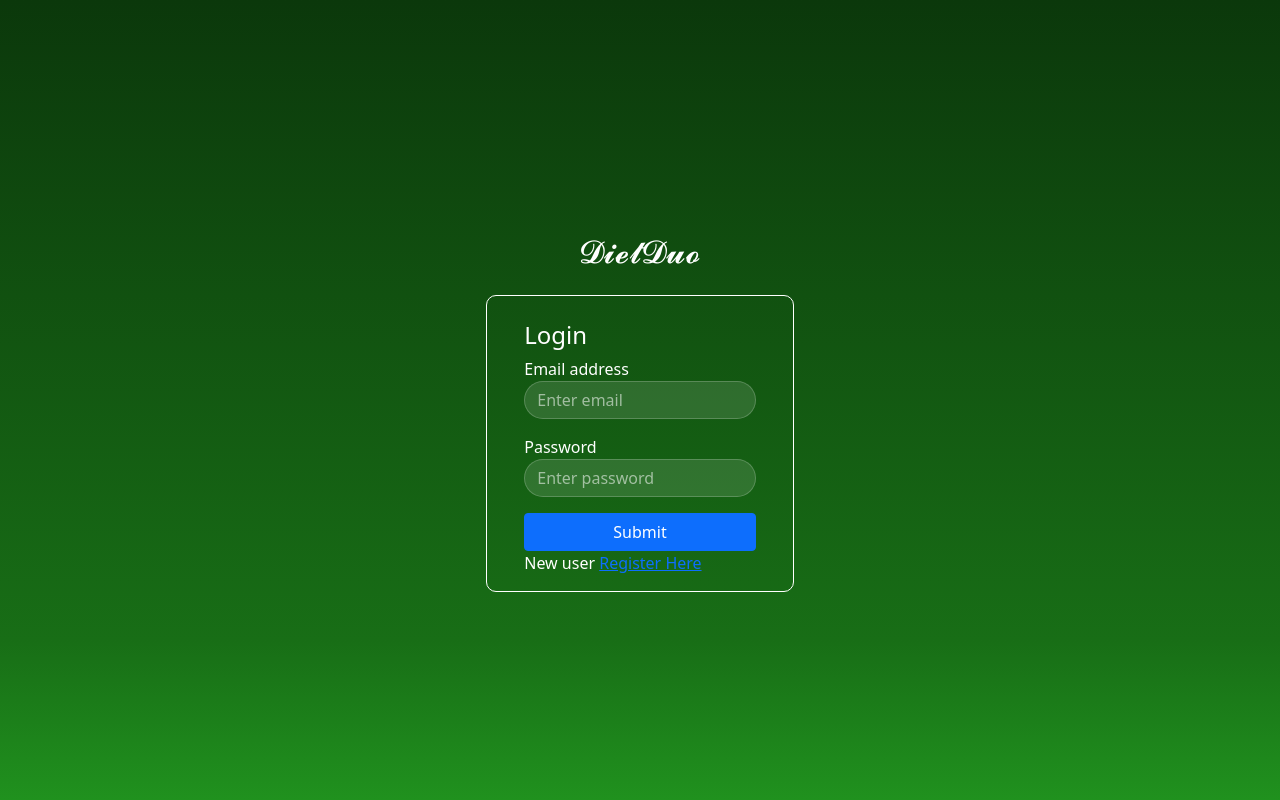
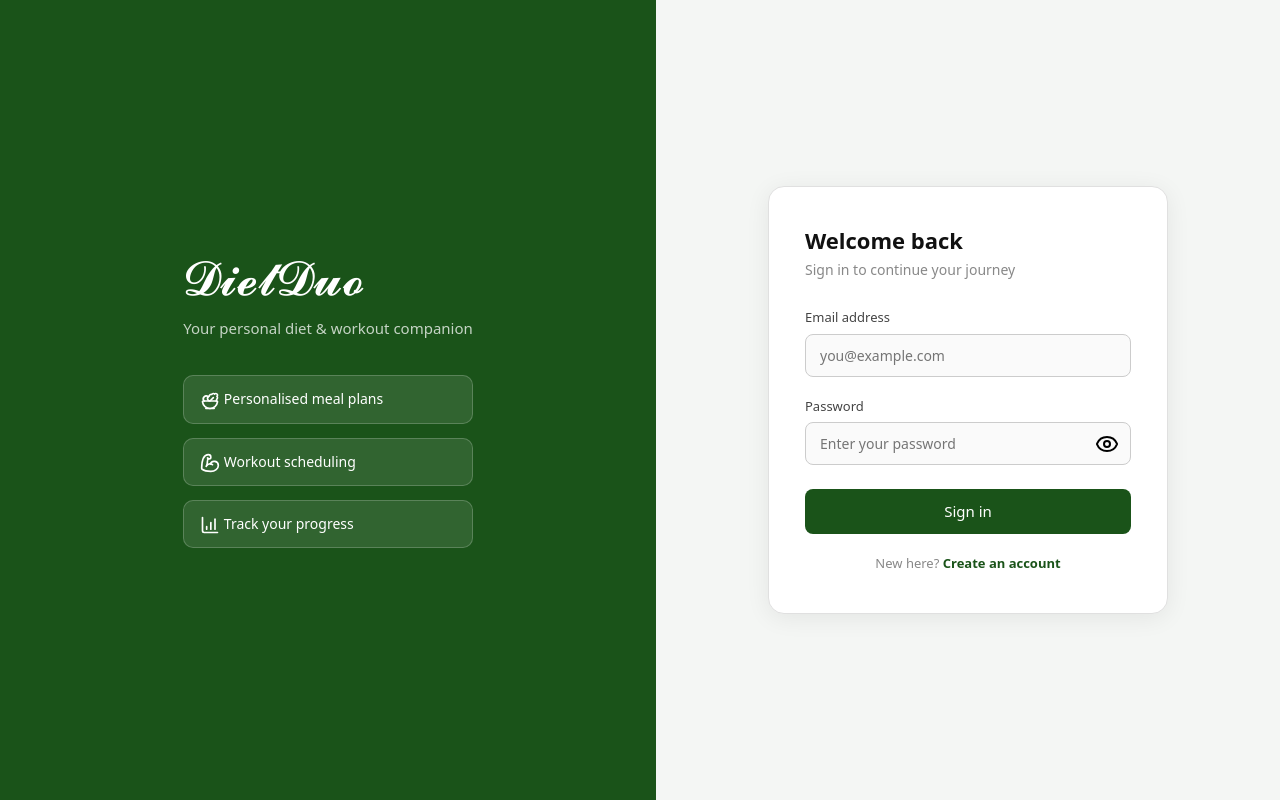
Before and after one commit to harshdharmashya/DietDuo, a React (Vite) app: page /login in a window 1280 px wide. Built offline with nearby package versions, Linux system fonts and the light colour scheme; no server answers.

Commit message:
Login and register page UI enhancement

```diff
--- a/package.json
+++ b/package.json
@@ -30,6 +30,7 @@
     "firebase": "^10.12.4",
     "framer-motion": "^11.3.2",
     "framer-motion-3d": "^11.2.0",
+    "lucide-react": "^1.21.0",
     "react": "^18.3.1",
     "react-dom": "^18.3.1",
     "react-notifications": "^1.7.4",
--- a/src/CSS/login.css
+++ b/src/CSS/login.css
@@ -1,48 +1,226 @@
+/* ── Layout ── */
 .login-section {
-    background: linear-gradient(#0b380b 0%, #186e16 80%, #20911e 100%);
-    /* background-color: #1A5319; */
-    padding: 2%;
-    min-height: 100vh;
-    max-height: auto;
-    width: 100%;
-    display: flex;
-    flex-direction: column;
-    justify-content: center;
-    align-items: center;
-}
-.head-DietDuo{
-    display: block;
-    margin: 2% auto;
-    width: auto;
-}
-.form {
-    width: 25%;
-    border: 1px solid white;
-    padding: 2% 3% 0% 3%;
-    border-radius: 10px;
+  display: flex;
+  min-height: 100vh;
+  background: #f4f6f4;
 }
 
-.center {
-    display: block;
-    margin: auto;
+/* ── Left panel ── */
+.login-left {
+  flex: 1;
+  background: #1A5319;
+  display: flex;
+  align-items: center;
+  justify-content: center;
+  padding: 48px 40px;
 }
 
-.profile {
-    padding: 2% 3% 1% 3%;
-
+.login-left-content {
+  max-width: 340px;
 }
 
-@media only screen and (min-width: 768px) and (max-width: 1024px) {}
+.login-brand {
+  font-size: 3rem;
+  color: #fff;
+  margin: 0 0 12px;
+  line-height: 1.1;
+}
 
+.login-tagline {
+  font-size: 15px;
+  color: rgba(255, 255, 255, 0.75);
+  margin: 0 0 36px;
+  line-height: 1.5;
+}
+
+.login-features {
+  display: flex;
+  flex-direction: column;
+  gap: 14px;
+}
+
+.login-feature-item {
+  background: rgba(255, 255, 255, 0.1);
+  border: 0.5px solid rgba(255, 255, 255, 0.2);
+  border-radius: 10px;
+  padding: 12px 16px;
+  color: #fff;
+  font-size: 14px;
+  font-weight: 500;
+}
+
+/* ── Right panel ── */
+.login-right {
+  flex: 1;
+  display: flex;
+  align-items: center;
+  justify-content: center;
+  padding: 48px 24px;
+}
+
+.login-card {
+  background: #fff;
+  border-radius: 16px;
+  border: 0.5px solid #e0e0e0;
+  padding: 40px 36px;
+  width: 100%;
+  max-width: 400px;
+  box-shadow: 0 4px 24px rgba(0, 0, 0, 0.07);
+}
+
+/* ── Headings ── */
+.login-title {
+  font-size: 22px;
+  font-weight: 600;
+  color: #111;
+  margin: 0 0 6px;
+}
+
+.login-subtitle {
+  font-size: 14px;
+  color: #888;
+  margin: 0 0 28px;
+}
+
+/* ── Form ── */
+.login-form {
+  display: flex;
+  flex-direction: column;
+  gap: 20px;
+}
+
+.login-field {
+  display: flex;
+  flex-direction: column;
+  gap: 6px;
+}
+
+.login-label {
+  font-size: 13px;
+  font-weight: 500;
+  color: #444;
+}
+
+.login-input {
+  width: 100%;
+  padding: 10px 14px;
+  border-radius: 8px;
+  border: 0.5px solid #ccc;
+  font-size: 14px;
+  color: #111;
+  background: #fafafa;
+  box-sizing: border-box;
+  outline: none;
+  transition: border-color 0.15s;
+}
+
+.login-input:focus {
+  border-color: #1A5319;
+  background: #fff;
+}
+
+/* ── Password toggle ── */
+.login-input-wrap {
+  position: relative;
+}
+
+.login-input-wrap .login-input {
+  padding-right: 42px;
+}
+
+.login-eye {
+  position: absolute;
+  right: 12px;
+  top: 50%;
+  transform: translateY(-50%);
+  background: none;
+  border: none;
+  cursor: pointer;
+  font-size: 16px;
+  padding: 0;
+  line-height: 1;
+}
+
+/* ── Submit button ── */
+.login-btn {
+  width: 100%;
+  padding: 11px;
+  border-radius: 8px;
+  border: none;
+  background: #1A5319;
+  color: #fff;
+  font-size: 15px;
+  font-weight: 500;
+  cursor: pointer;
+  transition: opacity 0.15s;
+  margin-top: 4px;
+}
+
+.login-btn:hover {
+  opacity: 0.88;
+}
+
+/* ── Register link ── */
+.login-register {
+  text-align: center;
+  font-size: 13px;
+  color: #888;
+  margin: 0;
+}
+
+.login-register a {
+  color: #1A5319;
+  font-weight: 600;
+  text-decoration: none;
+}
+
+.login-register a:hover {
+  text-decoration: underline;
+}
+
+/* ── Responsive ── */
 @media (max-width: 767px) {
-    .form {
-        width: 80%;
-    }
-    .head-DietDuo{
-        margin: 12% auto;
-        font-size: 42px;
-    }
-    .login{
-        margin: 3% 0%;
+  .login-section {
+    flex-direction: column;
+  }
+
+  .login-left {
+    padding: 36px 24px;
+  }
+
+  .login-brand {
+    font-size: 2.2rem;
+  }
+
+  .login-features {
+    display: none;
+  }
+
+  .login-card {
+    padding: 28px 20px;
+    border-radius: 12px;
+    box-shadow: none;
+    border: none;
+    background: transparent;
+  }
+}
+/* ── Name row (Register only) ── */
+.login-name-row {
+    display: flex;
+    gap: 12px;
+}
+
+.login-name-row .login-field {
+    flex: 1;
+}
+
+@media (max-width: 480px) {
+    .login-name-row {
+        flex-direction: column;
+        gap: 20px;
     }
 }
+
+.icon-black{
+    color: black;
+}
--- a/src/component/login.tsx
+++ b/src/component/login.tsx
@@ -3,10 +3,12 @@ import { signInWithEmailAndPassword } from "firebase/auth";
 import { auth } from "./firebase";
 import { Link } from "react-router-dom";
 import "../CSS/login.css"
+import { BicepsFlexed, ChartColumnIncreasing, Eye, EyeOff, Salad } from "lucide-react";
 
 function Login() {
   const [email, setEmail] = useState("");
   const [password, setPassword] = useState("");
+  const [showPassword, setShowPassword] = useState(false);
 
   const handleSubmit = async (e: any) => {
     e.preventDefault();
@@ -14,55 +16,85 @@ function Login() {
       await signInWithEmailAndPassword(auth, email, password);
       console.log("User logged in Successfully");
       window.location.href = "/";
-      // toast.success("User logged in Successfully", {
-      //   position: "top-center",
-      // });
     } catch (error) {
-      // console.log(toast.error("hello"));
-
-      // toast.error(toast.error("bye"), {
-      //   position: "bottom-center",
-      // });
+      console.log(error);
     }
   };
 
   return (
     <div className="login-section">
-      <h2 className="head-DietDuo" >𝓓𝓲𝓮𝓽𝓓𝓾𝓸</h2>
-      <form className="form" onSubmit={handleSubmit}>
-        <h4 className="login">Login</h4>
 
-        <div className="mb-3">
-          <label>Email address</label>
+      {/* Left panel */}
+      <div className="login-left">
+        <div className="login-left-content">
+          <h1 className="login-brand">𝓓𝓲𝓮𝓽𝓓𝓾𝓸</h1>
+          <p className="login-tagline">Your personal diet & workout companion</p>
+          <div className="login-features">
+            <div className="login-feature-item"><Salad size={20} /> Personalised meal plans</div>
+            <div className="login-feature-item"><BicepsFlexed size={20} /> Workout scheduling</div>
+            <div className="login-feature-item"><ChartColumnIncreasing size={20} /> Track your progress</div>
+          </div>
+        </div>
+      </div>
+
+      {/* Right panel */}
+      <div className="login-right">
+        <div className="login-card">
+          <h2 className="login-title">Welcome back</h2>
+          <p className="login-subtitle">Sign in to continue your journey</p>
+
+          <form onSubmit={handleSubmit} className="login-form">
+
+            <div className="login-field">
+              <label className="login-label">Email address</label>
               <input
                 type="email"
-            className="form-control"
-            placeholder="Enter email"
+                className="login-input"
+                placeholder="you@example.com"
                 value={email}
                 onChange={(e) => setEmail(e.target.value)}
+                required
               />
             </div>
 
-        <div className="mb-3">
-          <label>Password</label>
+            <div className="login-field">
+              <label className="login-label">Password</label>
+              <div className="login-input-wrap">
                 <input
-            type="password"
-            className="form-control"
-            placeholder="Enter password"
+                  type={showPassword ? "text" : "password"}
+                  className="login-input"
+                  placeholder="Enter your password"
                   value={password}
                   onChange={(e) => setPassword(e.target.value)}
+                  required
                 />
+                <button
+                  type="button"
+                  className="login-eye"
+                  onClick={() => setShowPassword(!showPassword)}
+                  aria-label="Toggle password"
+                >
+                  {showPassword ? (
+                    <EyeOff style={{ stroke: "#000" }} />
+                  ) : (
+                    <Eye style={{ stroke: "#000" }} />
+                  )}
+                </button>
+              </div>
             </div>
 
-        <div className="d-grid">
-          <button type="submit" className="btn btn-primary">
-            Submit
+            <button type="submit" className="login-btn">
+              Sign in
             </button>
+
+            <p className="login-register">
+              New here? <Link to="/register">Create an account</Link>
+            </p>
+
+          </form>
         </div>
-        <p className="forgot-password text-right">
-          New user <Link to="/register">Register Here</Link>
-        </p>
-      </form>
+      </div>
+
     </div>
   );
 }
--- a/src/component/register.tsx
+++ b/src/component/register.tsx
@@ -4,8 +4,7 @@ import { auth, db } from "./firebase";
 import { setDoc, doc } from "firebase/firestore";
 import { Link } from "react-router-dom";
 import Snackbar from '@mui/material/Snackbar';
-import IconButton from '@mui/material/IconButton';
-import CloseIcon from '@mui/icons-material/Close';
+import { BicepsFlexed, ChartColumnIncreasing, Eye, EyeOff, Salad } from "lucide-react";
 import "../CSS/login.css"
 
 function Register() {
@@ -13,8 +12,9 @@ function Register() {
     const [password, setPassword] = useState("");
     const [fname, setFname] = useState("");
     const [lname, setLname] = useState("");
+    const [showPassword, setShowPassword] = useState(false);
     const [open, setOpen] = useState(false);
-    const [message, setMessage] = useState("false");
+    const [message, setMessage] = useState("");
 
     const handleRegister = async (e: any) => {
         e.preventDefault();
@@ -30,28 +30,17 @@ function Register() {
                     photo: ""
                 });
             }
-            setMessage("User Registered Successfully!!")
-            setOpen(true)
+            setMessage("User Registered Successfully!!");
+            setOpen(true);
         } catch (error: any) {
             console.log({ error });
-            setMessage(error?.message)
+            setMessage(error?.message);
             setOpen(true);
         }
     };
 
-    const handleClose = () => {
-        setOpen(false);
-    };
-        <>
-            <IconButton
-                size="small"
-                aria-label="close"
-                color="inherit"
-                onClick={handleClose}
-            >
-                <CloseIcon fontSize="small" />
-            </IconButton>
-        </>
+    const handleClose = () => setOpen(false);
+
     return (
         <div className="login-section">
             <Snackbar
@@ -59,65 +48,100 @@ function Register() {
                 autoHideDuration={6000}
                 onClose={handleClose}
                 message={message}
-            // action={action}
             />
-            <h3 className="head-DietDuo" >𝓓𝓲𝓮𝓽𝓓𝓾𝓸</h3>
-            <form className="form" onSubmit={handleRegister}>
-                <h4 className="login">Sign Up</h4>
 
-                <div className="mb-3">
-                    <label>First name</label>
+            {/* Left panel */}
+            <div className="login-left">
+                <div className="login-left-content">
+                    <h1 className="login-brand">𝓓𝓲𝓮𝓽𝓓𝓾𝓸</h1>
+                    <p className="login-tagline">Your personal diet & workout companion</p>
+                    <div className="login-features">
+                        <div className="login-feature-item"><Salad size={20}/> Personalised meal plans</div>
+                        <div className="login-feature-item"><BicepsFlexed size={20} /> Workout scheduling</div>
+                        <div className="login-feature-item"><ChartColumnIncreasing size={20} /> Track your progress</div>
+                    </div>
+                </div>
+            </div>
+
+            {/* Right panel */}
+            <div className="login-right">
+                <div className="login-card">
+                    <h2 className="login-title">Create an account</h2>
+                    <p className="login-subtitle">Fill in your details to get started</p>
+
+                    <form onSubmit={handleRegister} className="login-form">
+
+                        {/* Name row */}
+                        <div className="login-name-row">
+                            <div className="login-field">
+                                <label className="login-label">First name</label>
                                 <input
                                     type="text"
-                        className="form-control"
-                        placeholder="First name"
+                                    className="login-input"
                                     onChange={(e) => setFname(e.target.value)}
                                     required
                                 />
                             </div>
-
-                <div className="mb-3">
-                    <label>Last name</label>
+                            <div className="login-field">
+                                <label className="login-label">Last name</label>
                                 <input
                                     type="text"
-                        className="form-control"
-                        placeholder="Last name"
+                                    className="login-input"
                                     onChange={(e) => setLname(e.target.value)}
                                 />
                             </div>
+                        </div>
 
-                <div className="mb-3">
-                    <label>Email address</label>
+                        <div className="login-field">
+                            <label className="login-label">Email address</label>
                             <input
                                 type="email"
-                        className="form-control"
-                        placeholder="Enter email"
+                                className="login-input"
+                                placeholder="you@example.com"
                                 onChange={(e) => setEmail(e.target.value)}
                                 required
                             />
                         </div>
 
-                <div className="mb-3">
-                    <label>Password</label>
+                        <div className="login-field">
+                            <label className="login-label">Password</label>
+                            <div className="login-input-wrap">
                                 <input
-                        type="password"
-                        className="form-control"
-                        placeholder="Enter password"
+                                    type={showPassword ? "text" : "password"}
+                                    className="login-input"
+                                    placeholder="Create a password"
                                     onChange={(e) => setPassword(e.target.value)}
                                     required
                                 />
+                                <button
+                                    type="button"
+                                    className="login-eye"
+                                    onClick={() => setShowPassword(!showPassword)}
+                                    aria-label="Toggle password"
+                                >
+                                    {showPassword ? (
+                                        <EyeOff style={{ stroke: "#000" }} />
+                                    ) : (
+                                        <Eye style={{ stroke: "#000" }} />
+                                    )}
+                                </button>
+                            </div>
                         </div>
 
-                <div className="d-grid">
-                    <button type="submit" className="btn btn-primary">
-                        Sign Up
+                        <button type="submit" className="login-btn">
+                            Create account
                         </button>
+
+                        <p className="login-register">
+                            Already have an account? <Link to="/login">Sign in</Link>
+                        </p>
+
+                    </form>
                 </div>
-                <p className="forgot-password text-right">
-                    Already registered <Link to="/login">Login</Link>
-                </p>
-            </form>
+            </div>
+
         </div>
     );
 }
+
 export default Register;
```
Also changed, not shown: 1 other file (tests, documents, lock files or other folders). Lines whose indentation alone changed are shown as unchanged.
